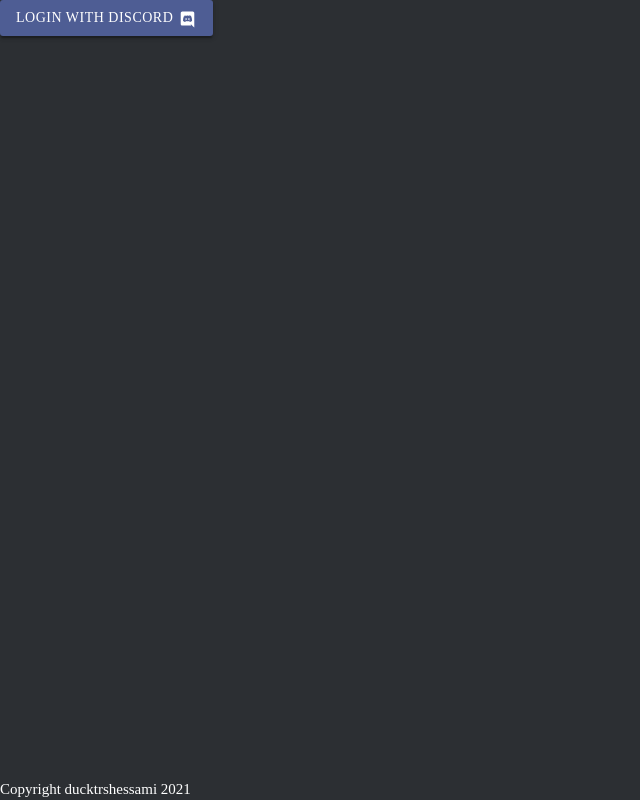
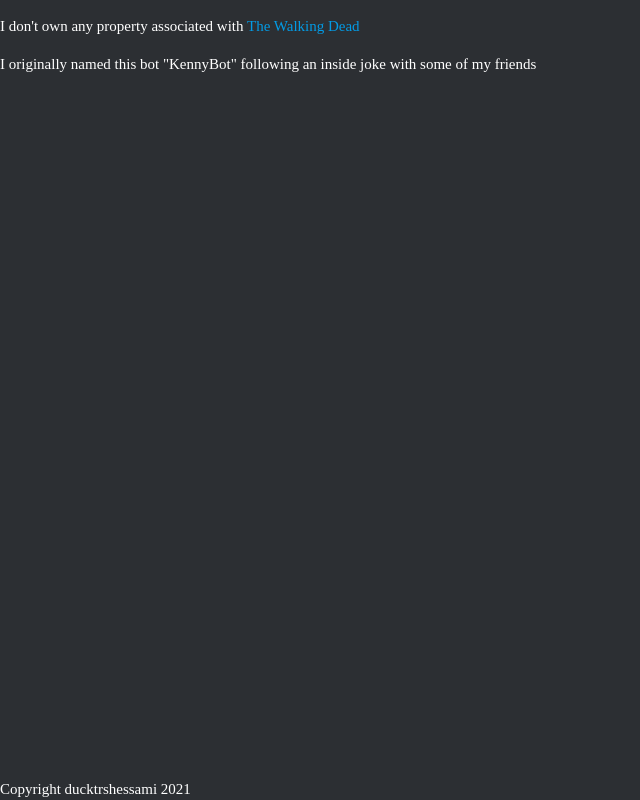
Before and after one commit to ducktrshessami/KennyBot, a React (Create React App) app in the folder react-client/: page /#/disclaimer in a window 1280 px wide. Shown: the whole page, without its empty margins (0-640 px from the left). Built offline with nearby package versions, Linux system fonts and the light colour scheme; no server answers; a web font is replaced by a local one.

Commit message:
Disclaimer page

```diff
--- a/react-client/src/App.js
+++ b/react-client/src/App.js
@@ -11,6 +11,7 @@ import Home from "./pages/Home";
 import Login from "./pages/Login";
 import Logout from "./pages/Logout";
 import Dashboard from "./pages/Dashboard";
+import Disclaimer from "./pages/Disclaimer";
 
 import Footer from "./components/Footer";
 
@@ -55,6 +56,7 @@ class App extends Component {
             <Route path="/login" component={Login} />
             <Route path="/logout" component={Logout} />
             <Route path="/dashboard" component={Dashboard} />
+            <Route path="/disclaimer" component={Disclaimer} />
             <Route path="/" component={Home} />
           </Switch>
           <Footer />
--- /dev/null
+++ b/react-client/src/pages/Disclaimer/index.js
@@ -0,0 +1,10 @@
+export default function Disclaimer() {
+    return (
+        <main>
+            <div className="disclaimer">
+                <p>I don't own any property associated with <a href="https://en.wikipedia.org/wiki/The_Walking_Dead_(video_game_series)">The Walking Dead</a></p>
+                <p>I originally named this bot "KennyBot" following an inside joke with some of my friends</p>
+            </div>
+        </main>
+    );
+};
```
